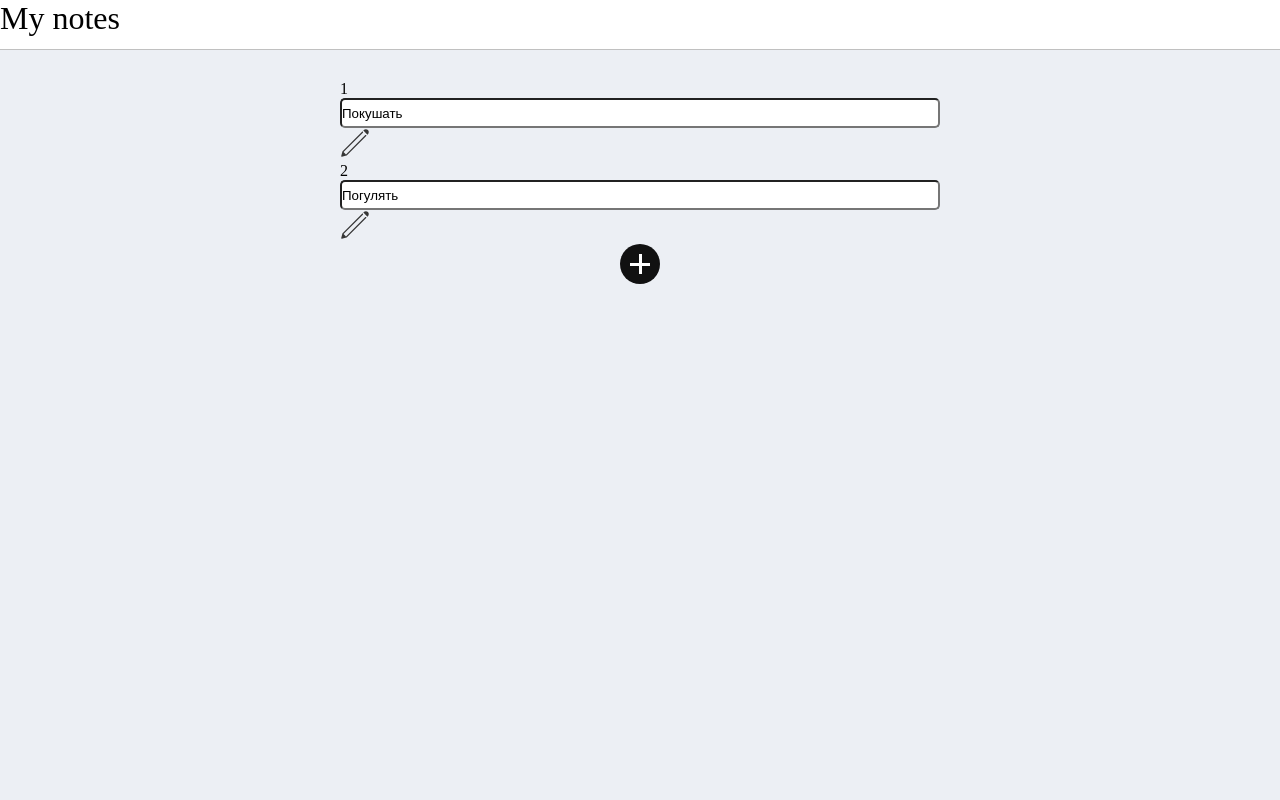
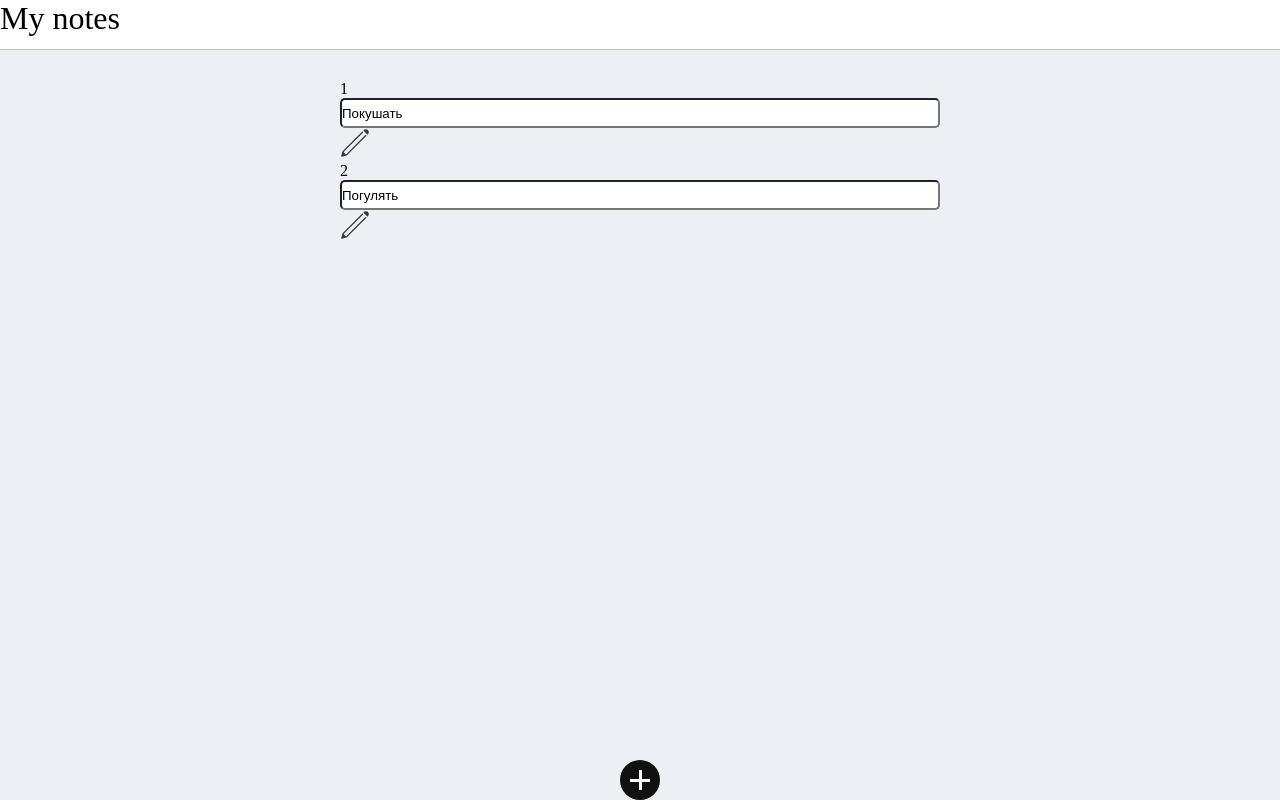
Before and after one commit to StepanNikolaev10/my-notes-v2, a React (Vite) app in the folder client/: page / in a window 1280 px wide. Built offline with nearby package versions, Linux system fonts and the light colour scheme.

Commit message:
feat: add new ActionPanel component and update styles for it in TaskListDisplay

```diff
--- a/client/src/components/Containers/TaskListDisplay/TaskListDisplay.jsx
+++ b/client/src/components/Containers/TaskListDisplay/TaskListDisplay.jsx
@@ -1,9 +1,10 @@
 import { useState } from "react";
 import TaskItem from "/src/components/Containers/TaskItem/TaskItem";
+import styles from "./TaskListDisplay.module.scss";
 
 const TaskListDisplay = ({ tasks, onTextChange }) => {
   return (
-    <div>
+    <div className={styles.taskListDisplay}>
       {tasks.map(task => (
         <TaskItem
           key={task.id}
--- /dev/null
+++ b/client/src/components/Containers/TaskListDisplay/TaskListDisplay.module.scss
@@ -0,0 +1,5 @@
+.taskListDisplay {
+  display: flex;
+  flex-direction: column;
+  flex: 1;
+}
```
Also changed, not shown: client/src/components/Containers/ActionsPanel/ActionsPanel.jsx (added, +13 -0 lines), client/src/components/Containers/ActionsPanel/ActionsPanel.module.scss (added, +8 -0 lines), client/src/components/Containers/TaskListDisplay/TaskListForm.module.scss (deleted).
